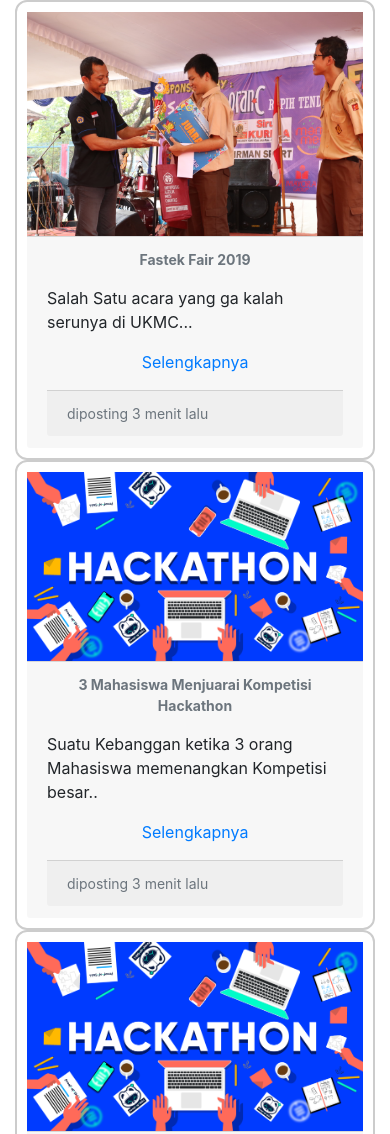
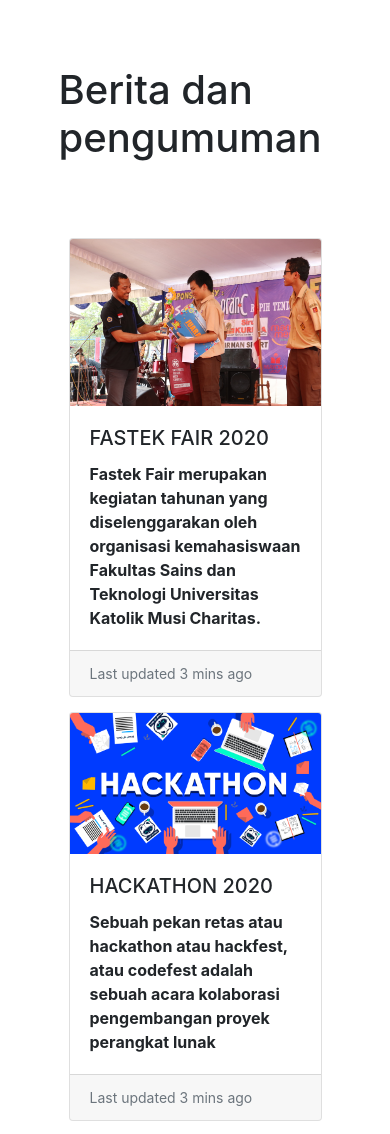
Before and after one commit to doctermath/web-tosca, a PHP site: page /berita.php in a window 390 px wide. Shown: the top 1134 px of the page. Run offline with PHP 8.4, Linux system fonts and the light colour scheme; some libraries are stand-ins or nearby versions.

Commit message:
Update berita.php

```diff
--- a/berita.php
+++ b/berita.php
@@ -4,11 +4,40 @@
   </head>
   <link rel="stylesheet" type="text/css" href="css/bootstrap.min.css">
   <link rel="stylesheet" type="text/css" href="css/bootstrap.css">
+  <!-- Bootstrap -->
+		<link type="text/css" rel="stylesheet" href="css/bootstrap.min.css">
+
+		<!-- Owl Carousel -->
+		<link type="text/css" rel="stylesheet" href="css/owl.carousel.css" >
+		<link type="text/css" rel="stylesheet" href="css/owl.theme.default.css" >
+
+		<!-- Font Awesome Icon -->
+		<link rel="stylesheet" href="css/font-awesome.min.css">
+
+		<!-- Custom stlylesheet -->
+		<link type="text/css" rel="stylesheet" href="css/style.css"/>
+
+
   <style>
 
 .body-container{
 	width:70%;
 	margin: 0px auto;
+	padding-top:50px ;
+    transition: all 1.5s ease;
+}
+
+.body-container1{
+	width:70%;
+	margin: 0px auto;
+	padding-top:50px ;
+    transition: all 1.5s ease;
+}
+
+.body-container2{
+	width:70%;
+	margin: 0px auto;
+	padding-top:50px ;
     transition: all 1.5s ease;
 }
 
@@ -23,7 +52,7 @@
 }
 
 @media only screen and (max-width:500px){
-.div{
+.card-group{
 	width:100%;
     transition: all 1.5s ease-in-out;
 	clear:both;
@@ -37,45 +66,129 @@
   <body>
 
 
-  <div class = "container">
-    <div class="div">
-      	<img src="1.jpg" style="width:100%">
-      	<div class="card-footer">
-      <small class="text-muted"><strong><p align ="center">Fastek Fair 2019</p></strong></small>
-                <p> Salah Satu acara yang ga kalah serunya di UKMC...</p>
-                <p align="center"><a href="#" class="w3-card">Selengkapnya</a></p>
-      <div class="card-footer">
-      <small class="text-muted">diposting 3 menit lalu</small>
-        </div>
-    </div>
- </div>
-</div>
- <div class = "container">
- <div class="div">
-      	<img src="2.png" style="width:100%">
-      	<div class="card-footer">
-      <small class="text-muted"><strong><p align ="center"> 3 Mahasiswa Menjuarai Kompetisi Hackathon</p></strong></small>
-                <p> Suatu Kebanggan ketika 3 orang Mahasiswa memenangkan Kompetisi besar..</p>
-                <p align="center"><a href="#" class="w3-card">Selengkapnya</a></p>
-      <div class="card-footer">
-      <small class="text-muted">diposting 3 menit lalu</small>
-        </div>
-    </div>
- </div>
+<div class="body-container">
+<p align ="justify" > <h1>Berita dan pengumuman</h1></p>
 </div>
 
-<div class = "container">
- <div class="div">
-      	<img src="2.png" style="width:100%">
-      	<div class="card-footer">
-      <small class="text-muted"><strong><p align ="center"> Musi Management 2020</p></strong></small>
-                <p> Musi Management Student Club (MMSC) kembali menggelar lomba presentasi tingkat nasional, Musi Charitas Management Celebration (MCMC), yang berlangsung pada 5 – 7 November 2019.</p>
-                <p align="center"><a href="#" class="w3-card">Selengkapnya</a></p>
-      <div class="card-footer">
-      <small class="text-muted">diposting 3 menit lalu</small>
-        </div>
+<div class="body-container">
+<div class="card-group">
+  <div class="card">
+    <img class="card-img-top" src="1.jpg" alt="Card image cap">
+    <div class="card-body">
+      <h5 class="card-title">FASTEK FAIR 2020</h5>
+      <strong><p class="card-text">Fastek Fair merupakan kegiatan tahunan yang diselenggarakan oleh organisasi kemahasiswaan Fakultas Sains dan Teknologi Universitas Katolik Musi Charitas. </p></strong>
     </div>
- </div>
+    <div class="card-footer">
+      <small class="text-muted">Last updated 3 mins ago</small>
+    </div>
+  </div>
+
+  <div class="card">
+    <img class="card-img-top" src="2.png" alt="Card image cap">
+    <div class="card-body">
+      <h5 class="card-title">HACKATHON 2020</h5>
+     <strong> <p class="card-text">Sebuah pekan retas atau hackathon atau hackfest, atau codefest adalah sebuah acara kolaborasi pengembangan proyek perangkat lunak</p></strong>
+    </div>
+    <div class="card-footer">
+      <small class="text-muted">Last updated 3 mins ago</small>
+    </div>
+  </div>
+
+  <div class="card">
+    <img class="card-img-top" src="3.jpg" alt="Card image cap">
+    <div class="card-body">
+      <h5 class="card-title">FIT COMPETITION 2020</h5>
+    <strong> <p class="card-text">FIT COMPETITION 2020 adalah salah satu kompetisi/lomba yang telah dibuka bagi para programing ataupun yang lainnya. Dalam lomba ini terdapat tiga kategori yang dilombakan...</p></strong>
+    </div>
+    <div class="card-footer">
+      <small class="text-muted">Last updated 3 mins ago</small>
+    </div>
+  </div>
+
+
+</div>
+</div>
+
+
+<div class="body-container1">
+<div class="card-group">
+  <div class="card">
+    <img class="card-img-top" src="1.jpg" alt="Card image cap">
+    <div class="card-body">
+      <h5 class="card-title">FASTEK FAIR 2020</h5>
+      <strong><p class="card-text">Fastek Fair merupakan kegiatan tahunan yang diselenggarakan oleh organisasi kemahasiswaan Fakultas Sains dan Teknologi Universitas Katolik Musi Charitas. </p></strong>
+    </div>
+    <div class="card-footer">
+      <small class="text-muted">Last updated 3 mins ago</small>
+    </div>
+  </div>
+
+  <div class="card">
+    <img class="card-img-top" src="2.png" alt="Card image cap">
+    <div class="card-body">
+      <h5 class="card-title">HACKATHON 2020</h5>
+     <strong> <p class="card-text">Sebuah pekan retas atau hackathon atau hackfest, atau codefest adalah sebuah acara kolaborasi pengembangan proyek perangkat lunak</p></strong>
+    </div>
+    <div class="card-footer">
+      <small class="text-muted">Last updated 3 mins ago</small>
+    </div>
+  </div>
+
+  <div class="card">
+    <img class="card-img-top" src="3.jpg" alt="Card image cap">
+    <div class="card-body">
+      <h5 class="card-title">FIT COMPETITION 2020</h5>
+    <strong> <p class="card-text">FIT COMPETITION 2020 adalah salah satu kompetisi/lomba yang telah dibuka bagi para programing ataupun yang lainnya. Dalam lomba ini terdapat tiga kategori yang dilombakan...</p></strong>
+    </div>
+    <div class="card-footer">
+      <small class="text-muted">Last updated 3 mins ago</small>
+    </div>
+  </div>
+
+
+</div>
+</div>
+
+
+<div class="body-container1">
+<div class="card-group">
+  <div class="card">
+    <img class="card-img-top" src="1.jpg" alt="Card image cap">
+    <div class="card-body">
+      <h5 class="card-title">FASTEK FAIR 2020</h5>
+      <strong><p class="card-text">Fastek Fair merupakan kegiatan tahunan yang diselenggarakan oleh organisasi kemahasiswaan Fakultas Sains dan Teknologi Universitas Katolik Musi Charitas. </p></strong>
+    </div>
+    <div class="card-footer">
+      <small class="text-muted">Last updated 3 mins ago</small>
+    </div>
+  </div>
+
+  <div class="card">
+    <img class="card-img-top" src="2.png" alt="Card image cap">
+    <div class="card-body">
+      <h5 class="card-title">HACKATHON 2020</h5>
+     <strong> <p class="card-text">Sebuah pekan retas atau hackathon atau hackfest, atau codefest adalah sebuah acara kolaborasi pengembangan proyek perangkat lunak</p></strong>
+    </div>
+    <div class="card-footer">
+      <small class="text-muted">Last updated 3 mins ago</small>
+    </div>
+  </div>
+
+  <div class="card">
+    <img class="card-img-top" src="3.jpg" alt="Card image cap">
+    <div class="card-body">
+      <h5 class="card-title">FIT COMPETITION 2020</h5>
+    <strong> <p class="card-text">FIT COMPETITION 2020 adalah salah satu kompetisi/lomba yang telah dibuka bagi para programing ataupun yang lainnya. Dalam lomba ini terdapat tiga kategori yang dilombakan...</p></strong>
+    </div>
+    <div class="card-footer">
+      <small class="text-muted">Last updated 3 mins ago</small>
+    </div>
+  </div>
+
+</div>
+</div>
+
+     </div>
 </div>
 
 
```
